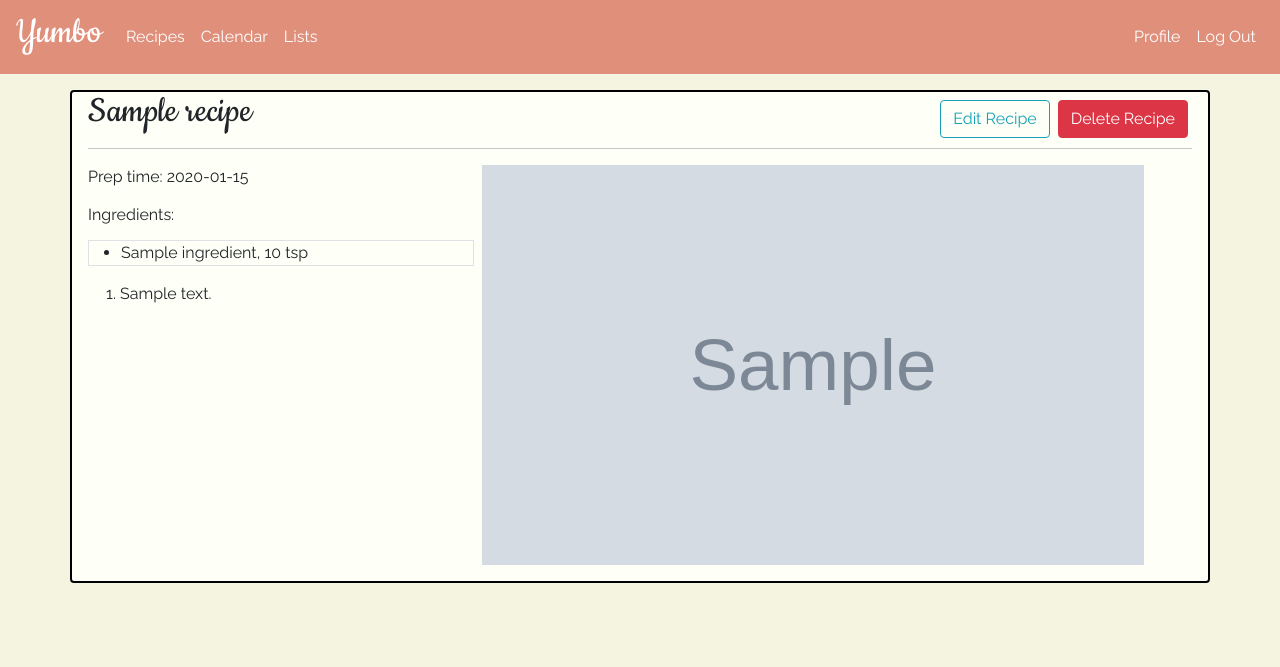
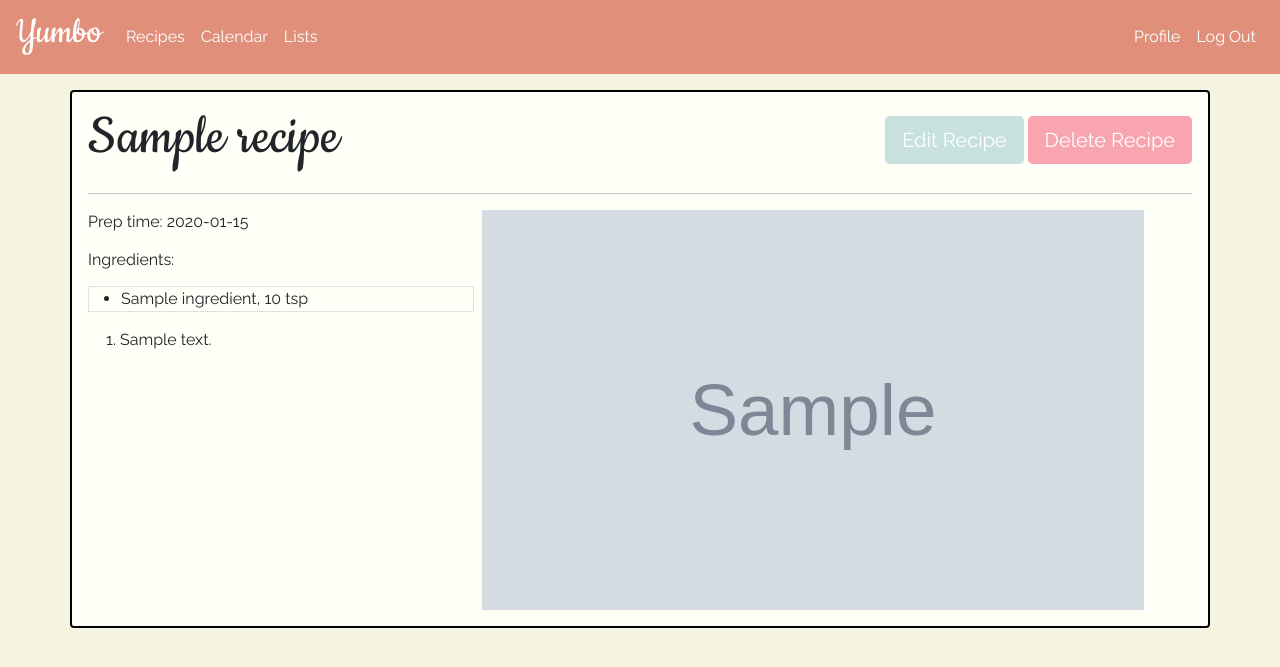
Before and after one commit to TheVulcanWizard/Yumbo, a Django app: page /recipes/1 in a window 1280 px wide. Shown: the top 667 px of the page. Run offline with Django 3.2, Linux system fonts and the light colour scheme; a user stored in the database is signed in; tables that the repository leaves empty hold one stand-in row (values such as "Sample post"); grey boxes marked "Sample" are stand-in pictures; some libraries are stand-ins or nearby versions.

Commit message:
Updated recipe detail headers

```diff
--- a/recipes/static/recipes/recipes.css
+++ b/recipes/static/recipes/recipes.css
@@ -3,10 +3,14 @@
     --color-main-dark: hsl(12, 62%, 60%);
     --color-secondary: hsl(171, 30%, 83%);
     --color-secondary-dark: hsl(171, 30%, 75%);
+    --color-secondary-darker: hsl(171, 30%, 67%);
 
     --color-bg: #F4F4E1;
     --color-bg-light: #FEFFF6;
 
+    --color-danger: hsl(352, 86%, 81%);
+    --color-danger-dark: hsl(352, 86%, 73%);
+    --color-danger-darker: hsl(352, 86%, 65%);
 }
 
 h1, h2, h3, .navbar-brand {
@@ -67,6 +71,39 @@ body {
     flex-shrink: 0;
     margin-left: 0.5vw;
     margin-right: 0.5vw;
+}
+
+.recipe-header {
+    font-size: 46pt;
+}
+
+.custom-btn {
+    color: white;
+    transition: 0.2s ease-in-out;
+}
+
+.edit-btn {
+    background-color: var(--color-secondary);
+}
+
+.edit-btn:hover {
+    background-color: var(--color-secondary-dark);
+}
+
+.edit-btn:focus {
+    box-shadow: 0 0 0 .2rem var(--color-secondary-dark);
+}
+
+.delete-btn {
+    background-color: var(--color-danger);
+}
+
+.delete-btn:hover {
+    background-color: var(--color-danger-dark);
+}
+
+.delete-btn:focus {
+    box-shadow: 0 0 0 .2rem var(--color-danger-dark);
 }
 
 .container {
--- a/recipes/templates/recipes/recipe_detail.html
+++ b/recipes/templates/recipes/recipe_detail.html
@@ -1,9 +1,17 @@
 {% extends "recipes/base.html" %}
 {% block content %}
     <div class="container rounded my-3" style="background-color: #fefff6; border: 2px solid black;">
-        <a href="{% url 'delete-recipe' recipe.pk %}" class="float-md-right btn btn-danger mt-2 mx-1">Delete Recipe</a>
-        <a href="{% url 'edit-recipe' recipe.pk %}" class="float-md-right btn btn-outline-info mt-2 mx-1">Edit Recipe</a>
-        <h1>{{ recipe.recipe_name }}</h1>
+        <div class="row mt-3">
+            <div class="col">
+                <h1 class="recipe-header">{{ recipe.recipe_name }}</h1>
+            </div>
+
+            <div class="col-md-6 offset-md-0">
+                <a href="{% url 'delete-recipe' recipe.pk %}" class="btn btn-lg custom-btn delete-btn float-md-right ml-md-1 mt-2">Delete Recipe</a>
+                <a href="{% url 'edit-recipe' recipe.pk %}" class="btn btn-lg custom-btn edit-btn float-md-right mt-2">Edit Recipe</a>
+            </div>
+
+        </div>
         <hr>
         <img src="{{ recipe.image.url }}" alt="" class="fit-image-profile col-md-6 float-md-right mb-3 ml-md-3 mr-5">
         <p>
--- a/recipes/views.py
+++ b/recipes/views.py
@@ -20,10 +20,11 @@ def about(request):
 
 @login_required
 def recipes(request):
+    #creating this view in the event that our home dashboard differs from a recipe focused view
     context = {
         'recipes': Recipe.objects.filter(user=request.user),
     }
-    return render(request, 'recipes/recipes.html', context)
+    return render(request, 'recipes/home.html', context)
 
 @login_required
 def recipe_detail(request, recipe_id):
```
